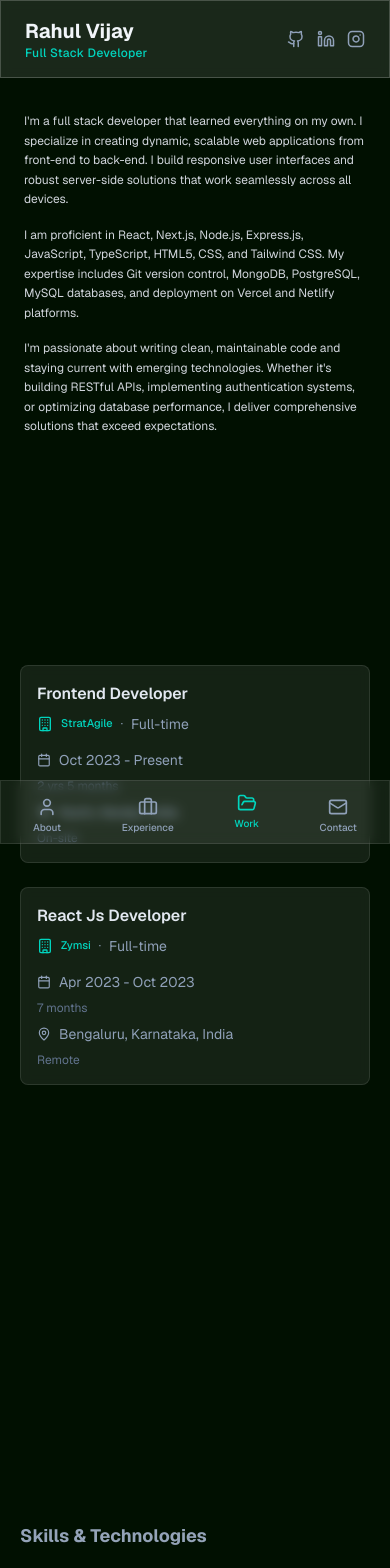
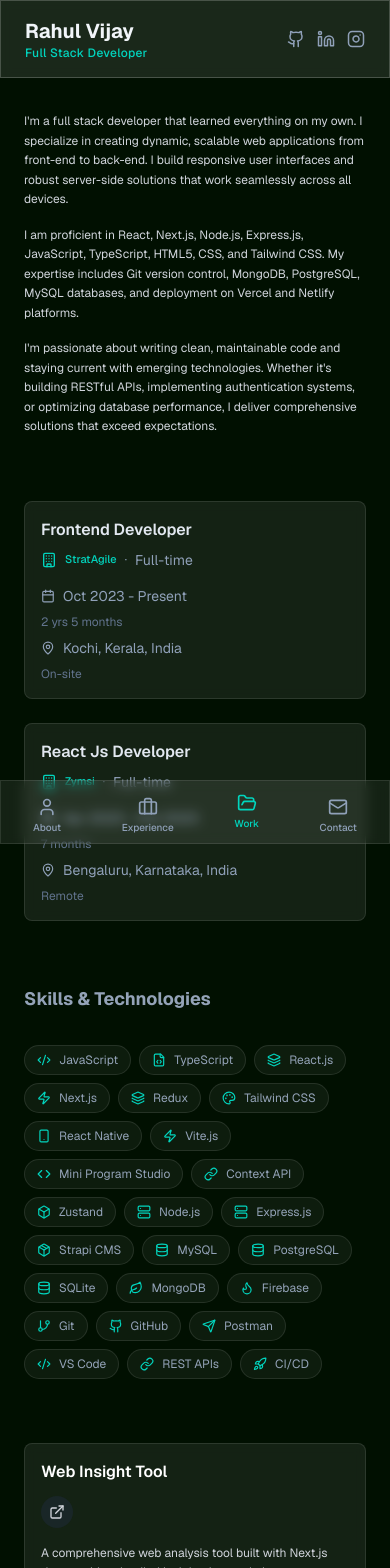
Before and after one commit to rahulvijay81/portfolio, a Next.js app: page / in a window 390 px wide. Shown: the top 1568 px of the page. Built offline with nearby package versions, Linux system fonts and the light colour scheme.

Commit message:
Refactor code structure for improved readability and maintainability

```diff
--- a/src/components/AboutSection.tsx
+++ b/src/components/AboutSection.tsx
@@ -5,7 +5,7 @@ const aboutData: AboutDataType = AboutData;
 
 export default function AboutSection() {
   return (
-    <section id="about" className="h-auto lg:min-h-screen flex items-center p-4 md:p-6 lg:p-8 scroll-mt-24 lg:scroll-mt-0">
+    <section id="about" className="lg:min-h-screen flex items-center p-4 sm:p-6 md:p-8 lg:p-8 scroll-mt-24 lg:scroll-mt-0">
       <div>
         {aboutData.paragraphs.map((paragraph, index) => (
           <p key={index} className={`text-xs md:text-base text-gray-300 leading-relaxed ${index < aboutData.paragraphs.length - 1 ? 'mb-4' : ''}`}>
--- a/src/components/ContactSection.tsx
+++ b/src/components/ContactSection.tsx
@@ -2,30 +2,32 @@ import { Mail, Download } from 'lucide-react';
 
 export default function ContactSection() {
   return (
-    <section id="contact" className="min-h-screen flex items-center p-3 md:p-6 lg:p-8 scroll-mt-24 lg:scroll-mt-0">
+    <section id="contact" className="lg:min-h-screen flex items-center p-4 sm:p-6 md:p-8 lg:p-8 scroll-mt-24 lg:scroll-mt-0">
       <div>
         <h2 className="text-lg md:text-3xl font-bold mb-4">Get In Touch</h2>
         <p className="text-xs md:text-base text-gray-300 mb-8 lg:pr-[200px]">
           I&apos;d love to connect and explore exciting opportunities with you! Whether you have interesting projects, creative ideas, collaboration proposals, or just want to chat about technology and innovation, please don&apos;t hesitate to reach out. I&apos;m always eager to discuss new challenges, share insights, and build meaningful professional relationships. My inbox is open 24/7, and I typically respond within a few hours!
         </p>
+        <div className="flex flex-col sm:flex-row gap-4">
           <a
             href="https://www.linkedin.com/in/rahulvijay81/"
             target="_blank"
             rel="noopener noreferrer"
-          className="group inline-flex items-center space-x-2 bg-white/10 backdrop-blur-sm border border-white/20 hover:bg-white/20 hover:border-white/30 px-8 py-3 rounded-2xl transition-all duration-300 hover:scale-105 hover:shadow-xl hover:shadow-blue-500/20"
+            className="group inline-flex items-center justify-center space-x-2 bg-white/10 backdrop-blur-sm border border-white/20 hover:bg-white/20 hover:border-white/30 px-8 py-3 rounded-2xl transition-all duration-300 hover:scale-105 hover:shadow-xl hover:shadow-blue-500/20"
           >
             <Mail size={20} className="group-hover:rotate-12 transition-transform duration-300" />
             <span>Connect Now 🚀</span>
           </a>
           <a
-          href="/rahulvijay.pdf"
+            href="/Rahul_Vijay_Full_Stack_Developer.pdf"
             download
-          className="group inline-flex items-center space-x-2 bg-teal-500/20 backdrop-blur-sm border border-teal-500/50 hover:bg-teal-500/30 hover:border-teal-500/60 px-8 py-3 rounded-2xl transition-all duration-300 hover:scale-105 hover:shadow-xl hover:shadow-teal-500/20 ml-4"
+            className="group inline-flex items-center justify-center space-x-2 bg-teal-500/20 backdrop-blur-sm border border-teal-500/50 hover:bg-teal-500/30 hover:border-teal-500/60 px-8 py-3 rounded-2xl transition-all duration-300 hover:scale-105 hover:shadow-xl hover:shadow-teal-500/20"
           >
             <Download size={20} className="group-hover:translate-y-1 transition-transform duration-300" />
             <span>Download Resume</span>
           </a>
         </div>
+      </div>
     </section>
   );
 }
--- a/src/components/ExperienceSection.tsx
+++ b/src/components/ExperienceSection.tsx
@@ -8,7 +8,7 @@ const experienceData: ExperienceDataType = ExperienceData;
 export default function ExperienceSection() {
 
   return (
-    <section id="experience" className="min-h-screen flex flex-col items-center justify-center p-3 md:p-6 lg:p-8 scroll-mt-24 lg:scroll-mt-0">
+    <section id="experience" className="lg:min-h-screen flex flex-col items-center justify-center p-4 sm:p-6 md:p-8 lg:p-8 scroll-mt-24 lg:scroll-mt-0">
 
       <div className="w-full space-y-6">
         {experienceData.experiences.map((exp, index) => (
--- a/src/components/Footer.tsx
+++ b/src/components/Footer.tsx
@@ -1,6 +1,6 @@
 export default function Footer() {
   return (
-    <footer className="pb-2 text-center text-xs text-slate-500">
+    <footer className="pb-2 px-4 text-center text-xs text-slate-500">
       © Copyright {new Date().getFullYear()} Designed & Built by{' '}
       <span className="text-slate-300 font-medium">rahulvijay</span>
     </footer>
--- a/src/components/MainContent.tsx
+++ b/src/components/MainContent.tsx
@@ -39,7 +39,7 @@ const sectionVariants: Variants = {
 export default function MainContent() {
   return (
     <motion.div
-      className="w-full lg:w-3/5 lg:ml-auto h-full px-2 md:px-4 lg:px-0 pb-24 lg:pb-0 pt-24 lg:pt-0"
+      className="w-full lg:w-3/5 lg:ml-auto h-full px-2 sm:px-6 md:px-8 lg:px-0 pb-24 lg:pb-0 pt-24 lg:pt-0"
       initial={{ opacity: 0, x: 100 }}
       animate={{ opacity: 1, x: 0 }}
       transition={{
@@ -48,6 +48,7 @@ export default function MainContent() {
       }}
     >
       <motion.div
+        className="space-y-8 md:space-y-0"
         variants={containerVariants}
         initial="hidden"
         animate="visible"
--- a/src/components/ProjectsSection.tsx
+++ b/src/components/ProjectsSection.tsx
@@ -7,7 +7,7 @@ const projectsData: ProjectsData = projectsDataJson;
 
 export default function ProjectsSection() {
   return (
-    <section id="projects" className="min-h-screen p-3 md:p-6 lg:p-8 scroll-mt-24 lg:scroll-mt-0">
+    <section id="projects" className="lg:min-h-screen p-4 sm:p-6 md:p-8 lg:p-8 scroll-mt-24 lg:scroll-mt-0">
       <div className="space-y-6 max-w-4xl mx-auto">
         {projectsData.projects.map((project, i) => (
           <div key={i} className="glass-effect rounded-lg p-4 md:p-6 hover:bg-white/5 transition-colors">
--- a/src/components/SkillsSection.tsx
+++ b/src/components/SkillsSection.tsx
@@ -31,7 +31,7 @@ const iconMap: Record<string, React.ComponentType<{ size?: number; className?: s
 
 export default function SkillsSection() {
   return (
-    <section id="skills" className="min-h-screen flex items-center p-3 md:p-6 lg:p-8 scroll-mt-24 lg:scroll-mt-0">
+    <section id="skills" className="lg:min-h-screen flex items-center p-4 sm:p-6 md:p-8 lg:p-8 scroll-mt-24 lg:scroll-mt-0">
       <div className="w-full">
         <h2 className="text-lg md:text-3xl font-bold mb-8">Skills & Technologies</h2>
         <div className="flex flex-wrap gap-2 md:gap-3">
```
Also changed, not shown: 2 other files (tests, documents, lock files or other folders). Lines whose indentation alone changed are shown as unchanged.
